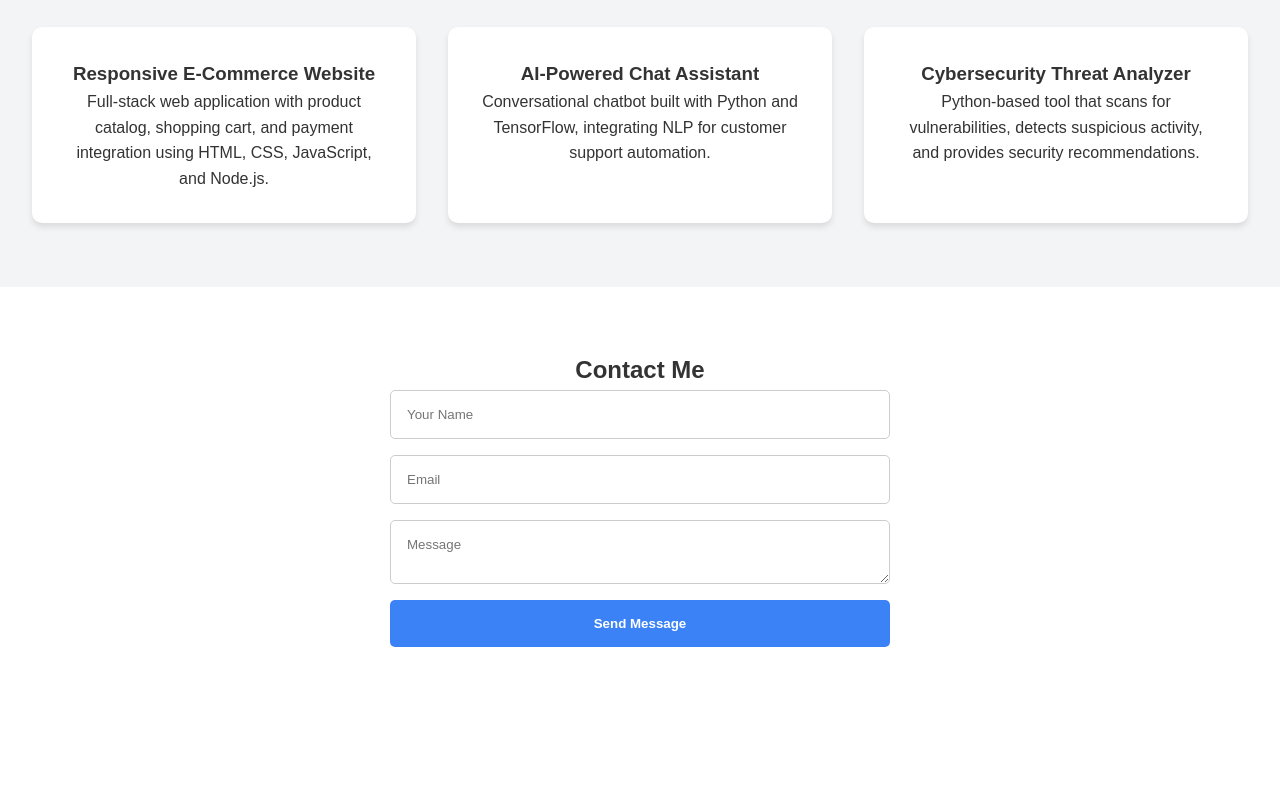
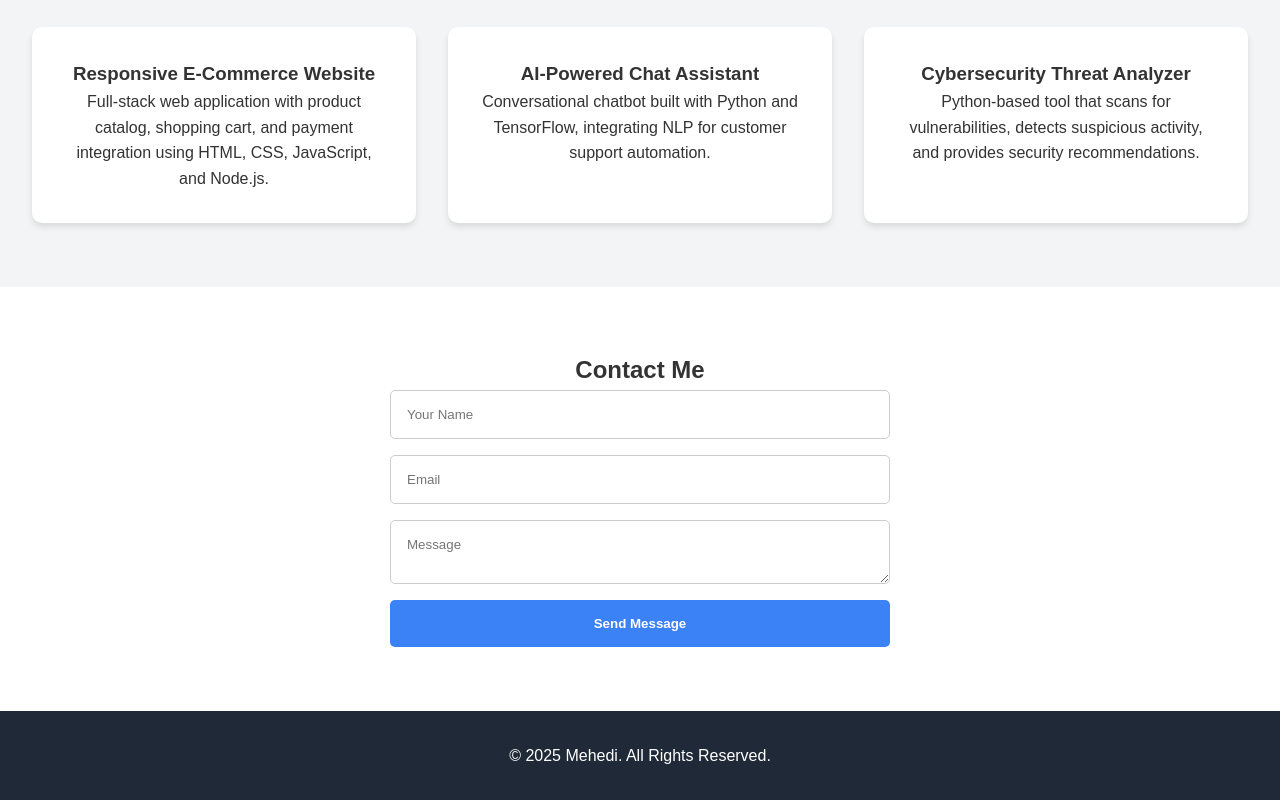
Before and after one commit to naimulislammehedi/Front-End-Web-Development, a plain HTML site: page Module 3 - CSS3 - Styling the Web/Project/index.html in a window 1280 px wide. Shown: the part 1178-1978 px from the top of the page. Before the commit the page ends 1889 px from the top, so only its background shows below. Drawn offline with Linux system fonts and the light colour scheme.

Commit message:
adde module 3 project

```diff
--- a/Module 3 - CSS3 - Styling the Web/Project/index.html
+++ b/Module 3 - CSS3 - Styling the Web/Project/index.html
@@ -97,5 +97,13 @@
             </div>
          </section>
 
+        <!-- Footer -->
+         <footer>
+            <div class="container">
+                <p>&copy; 2025 Mehedi. All Rights Reserved.</p>
+            </div>
+         </footer>
+
+
 </body>
 </html>
```
Also changed, not shown: note.txt (deleted).
